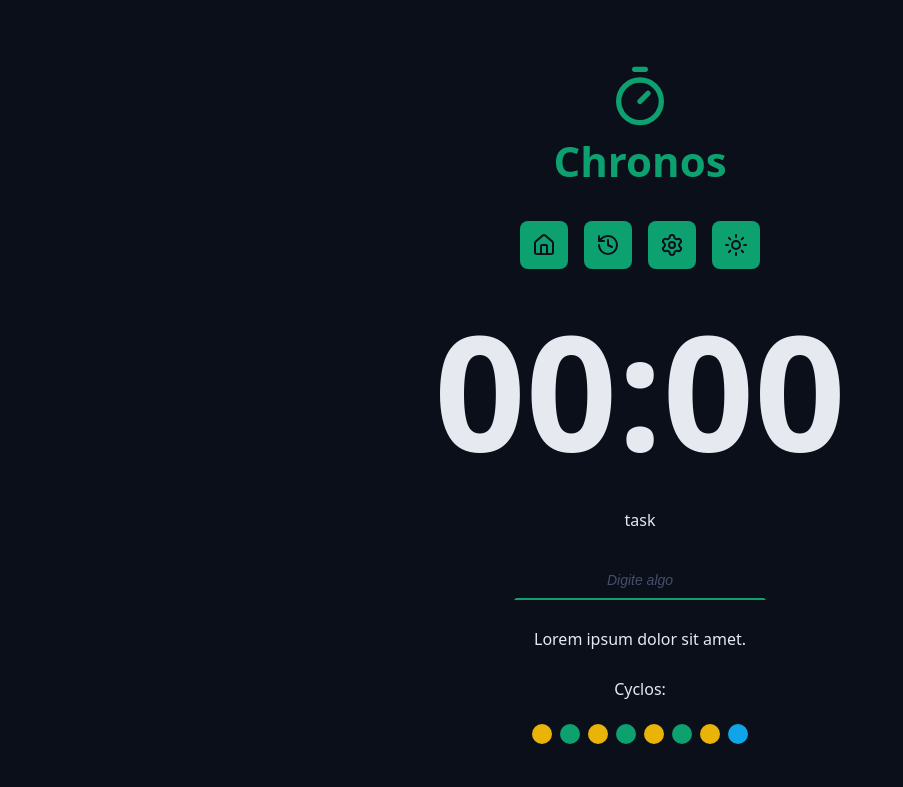
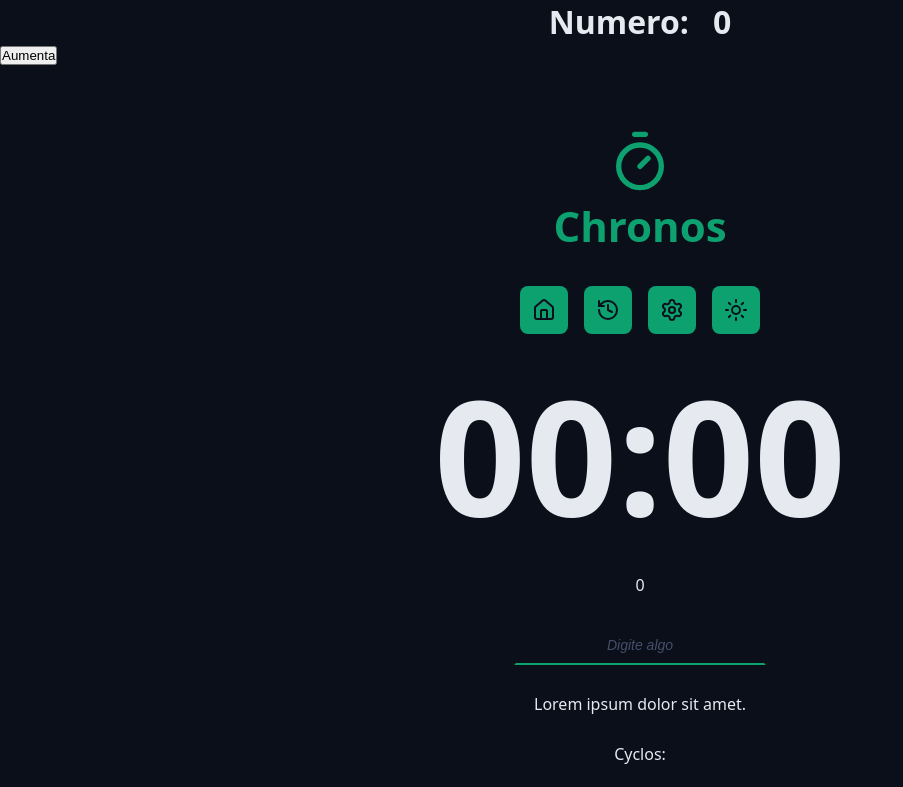
Before and after one commit to Anthony-Albuquerque405/chronos-pomodoro, a React (Vite) app: page / in a window 1280 px wide. Shown: the top 787 px of the page, without its empty margins (0-903 px from the left). Built offline with nearby package versions, Linux system fonts and the light colour scheme.

Commit message:
Entendendo o estado e o problema do efeito colateral

```diff
--- a/src/App.tsx
+++ b/src/App.tsx
@@ -15,10 +15,25 @@
 
 import './styles/theme.css';
 import './styles/global.css';
+import { Heading } from './components/Heading';
 
 export function App() {
+  let numero = 0;
+
+  function handleClick() {
+    const span = document.getElementById('numero');
+    if (!span) return;
+    numero += 1;
+    span.innerText = numero.toString();
+    console.log(numero, Date.now());
+  }
   return (
     <Fragment>
+      <Heading>
+        Numero: <span id='numero'>{numero}</span>
+      </Heading>
+      <button onClick={handleClick}>Aumenta</button>
+
       <Conteiner>
         <Logo></Logo>
       </Conteiner>
@@ -35,7 +50,7 @@
         <form className='form' action=''>
           <div className='formRow'>
             <DefaultInput
-              labelText='task'
+              labelText={numero.toString()}
               id='meuInput'
               type='text'
               title='TITULO'
```
